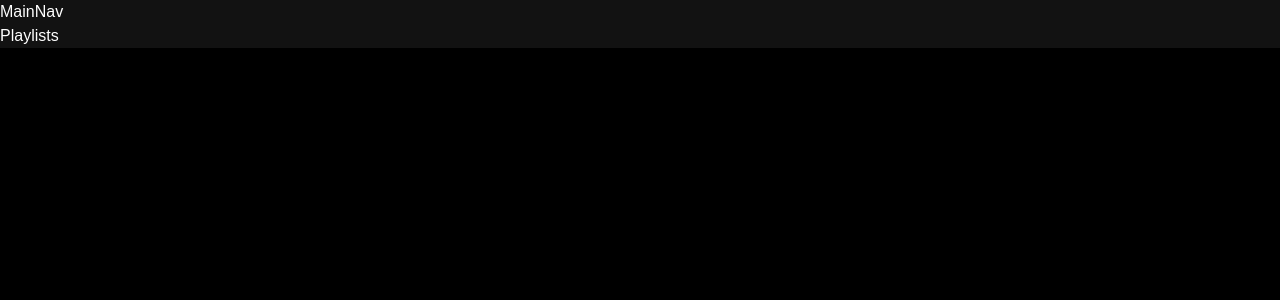
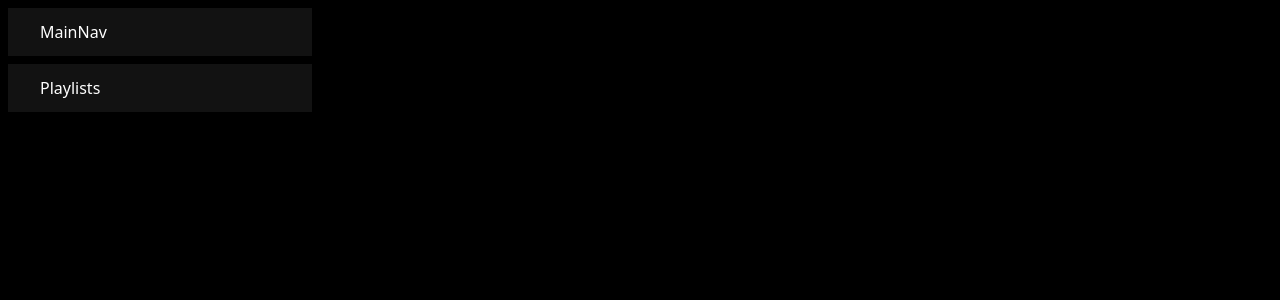
Before and after one commit to umarxd/spotify-home-page-clone, a React (Vite) app: page / in a window 1280 px wide. Shown: the top 300 px of the page. Built offline with nearby package versions, Linux system fonts and the light colour scheme.

Commit message:
add basic layout styling

```diff
--- a/src/App.tsx
+++ b/src/App.tsx
@@ -4,7 +4,7 @@ import Playlists from "./components/Playlists";
 function App() {
   return (
     <>
-      <div className="text-[#ffffff]">
+      <div className="text-[#ffffff] w-1/4 p-2 flex flex-col">
         <MainNav />
         <Playlists />
       </div>
--- a/src/components/MainNav.tsx
+++ b/src/components/MainNav.tsx
@@ -1,5 +1,5 @@
 function MainNav() {
-  return <div className="bg-[#121212]">MainNav</div>;
+  return <div className="bg-[#121212] py-3 px-8">MainNav</div>;
 }
 
 export default MainNav;
--- a/src/components/Playlists.tsx
+++ b/src/components/Playlists.tsx
@@ -1,5 +1,5 @@
 function Playlists() {
-  return <div className="bg-[#121212]">Playlists</div>;
+  return <div className="bg-[#121212]  py-3 px-8 my-2">Playlists</div>;
 }
 
 export default Playlists;
--- a/src/index.css
+++ b/src/index.css
@@ -1,9 +1,7 @@
 @tailwind base;
 @tailwind components;
 @tailwind utilities;
-@import url("https://fonts.googleapis.com/css2?family=Montserrat:wght@400;700&family=Nunito&display=swap");
 
 body {
   @apply bg-black;
-  font-family: "Nunito", sans-serif;
 }
```
